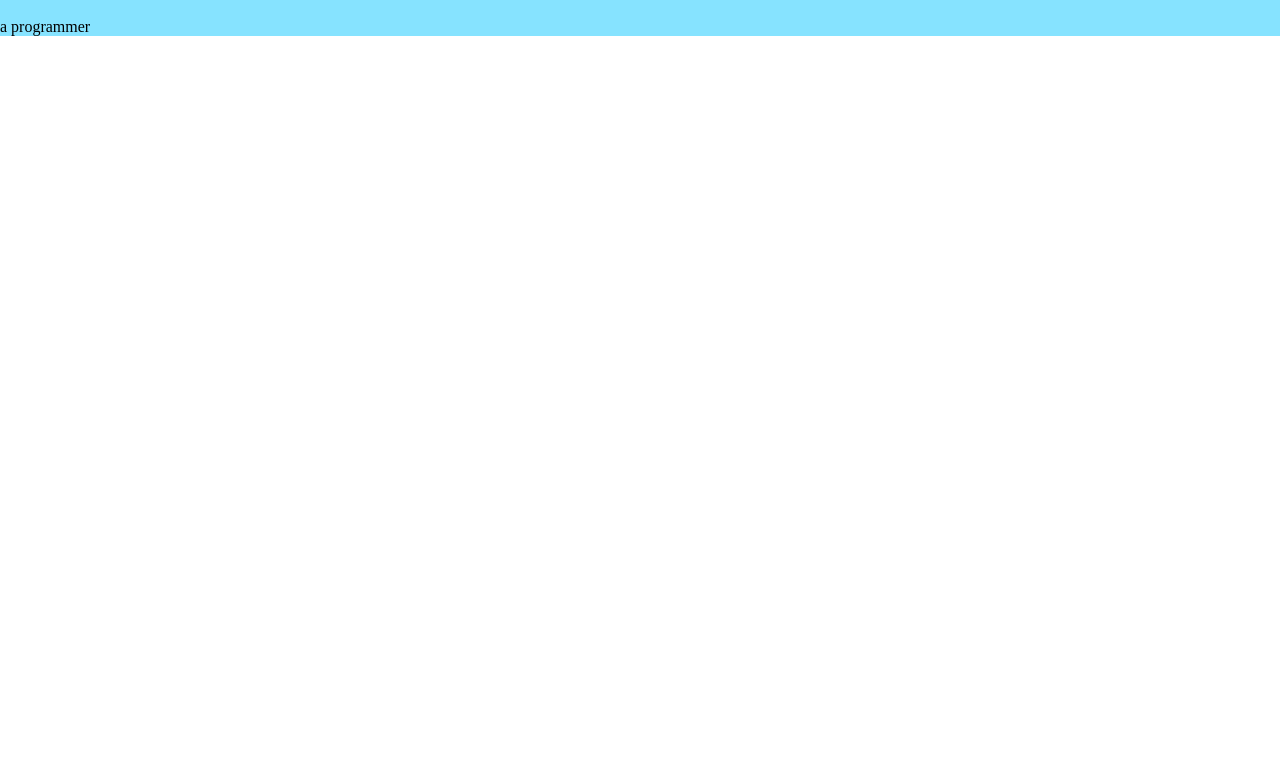
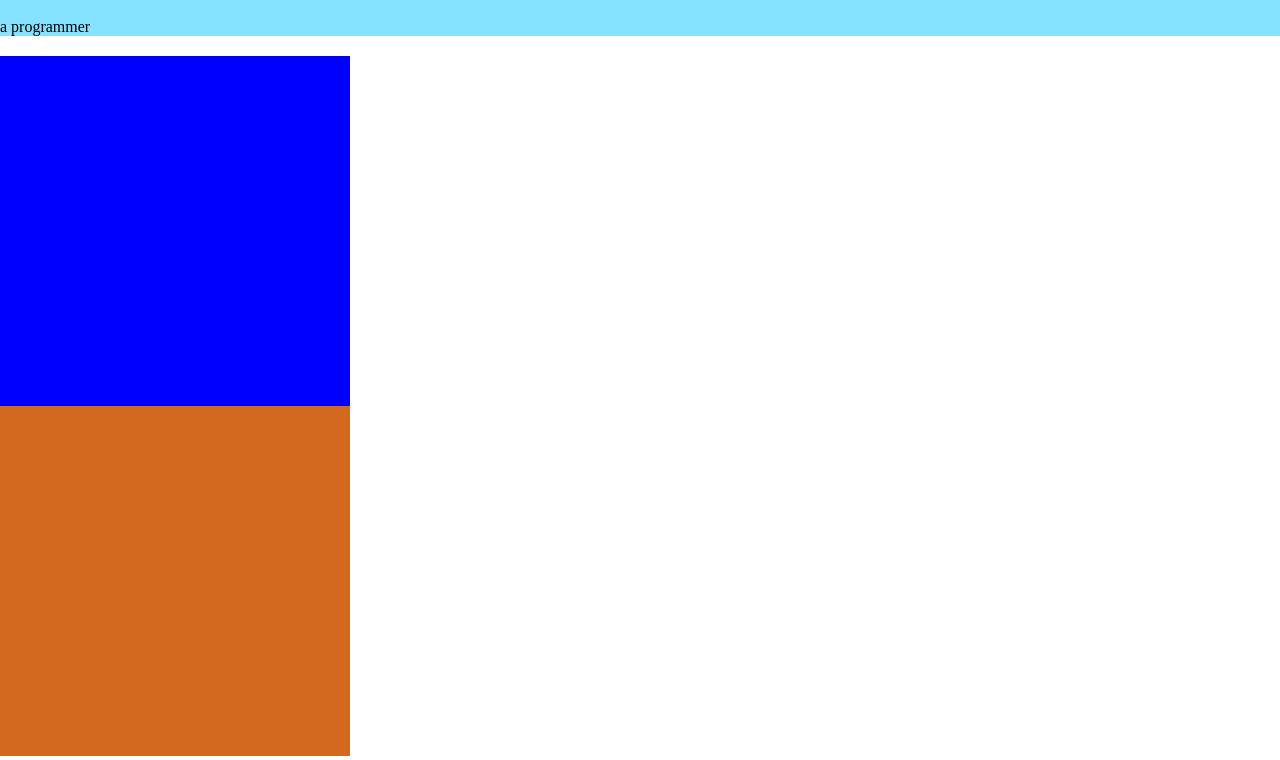
Before and after one commit to CaetanoRJ/Web-Development-Bootcamp, a plain HTML site: page 2_CSS/MyWebsite/index.html in a window 1280 px wide. Shown: the part 40-800 px from the top of the page. Drawn offline with Linux system fonts and the light colour scheme.

Commit message:
Aula de box model

```diff
--- a/2_CSS/MyWebsite/CSS/styles.css
+++ b/2_CSS/MyWebsite/CSS/styles.css
@@ -1,9 +1,4 @@
-div {
-    background-color: rgb(134, 227, 255);
-    margin: 0;
-    /* zera tudo colocando apenas 0 */
-
-}
+/***************************  TAG SELECTOR  ****************************************/
 
 p {
     margin: 0;
@@ -16,3 +11,26 @@ h1 {
 body {
     margin: 0;
 }
+
+
+/***************************  CLASS SELECTOR  ****************************************/
+
+.top-container {
+    background-color: rgb(134, 227, 255);
+    margin: 0;
+    /* zera tudo colocando apenas 0 */
+
+}
+
+.middle-container {
+    margin-top: 20px;
+    height: 350px;
+    width: 350px;
+    background-color: blue;
+}
+
+.bottom-container {
+    background-color: chocolate;
+    height: 350px;
+    width: 350px;
+}
--- a/2_CSS/MyWebsite/index.html
+++ b/2_CSS/MyWebsite/index.html
@@ -11,9 +11,17 @@
 </head>
 
 <body>
-    <div>
+    <div class="top-container">
         <h1>I'm Pedro</h1>
         <p>a programmer</p>
+    </div>
+
+    <div class="middle-container">
+
+    </div>
+
+    <div class="bottom-container">
+
     </div>
 
 </body>
```
